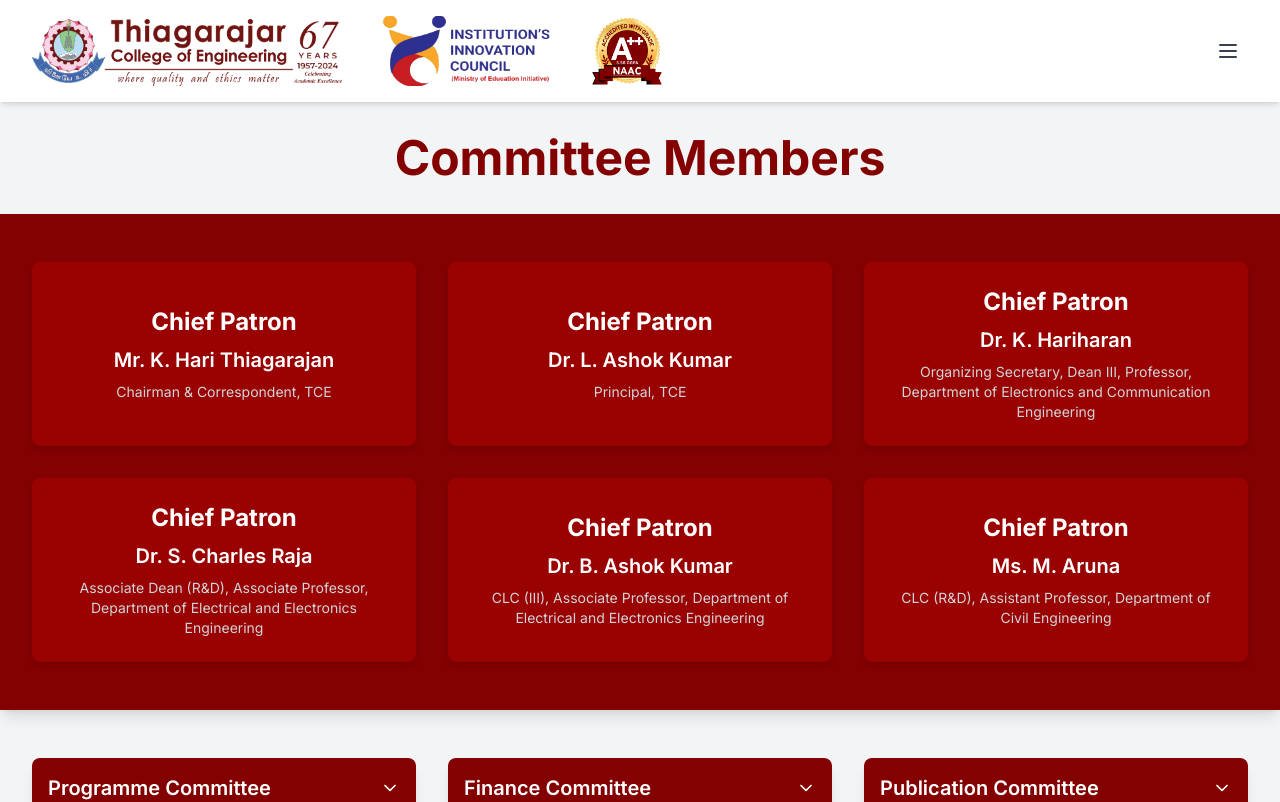
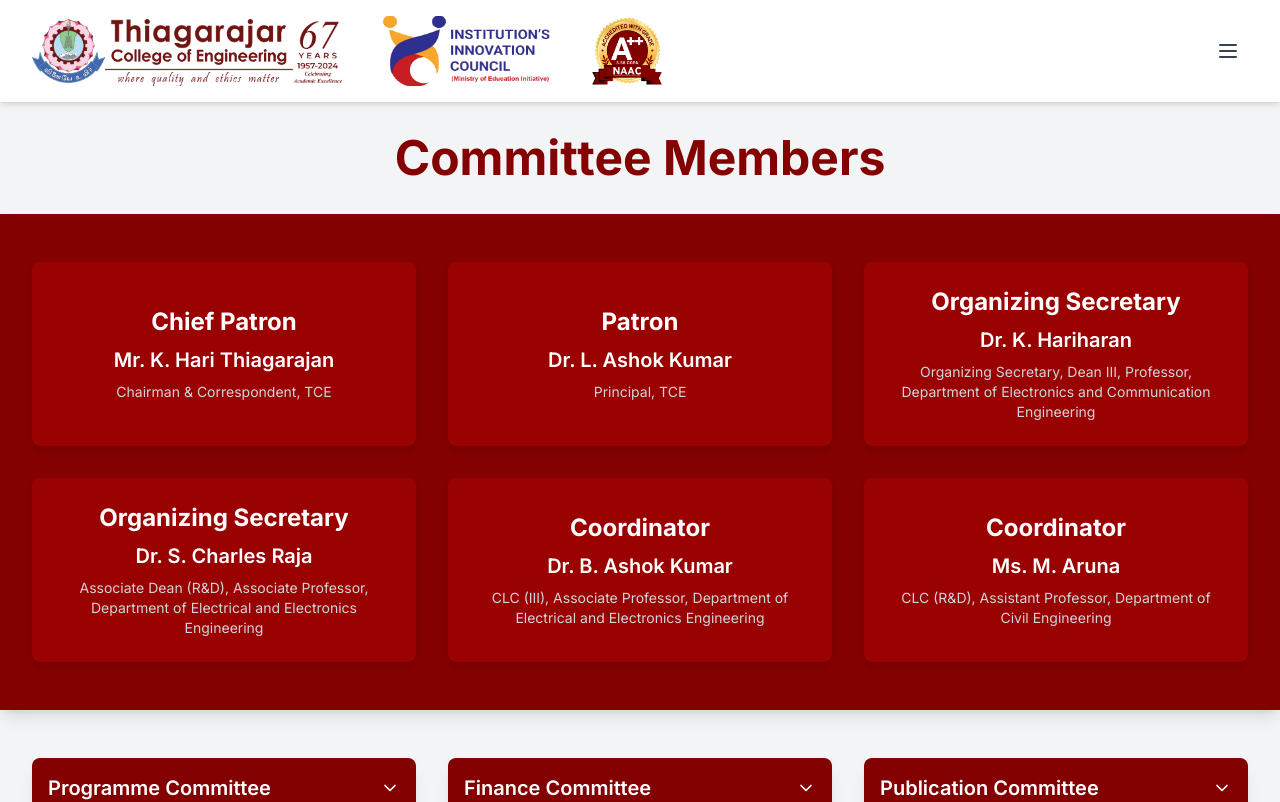
Before and after one commit to kmrsanthosh/TCEResearchConclave, a Next.js app: page /committee in a window 1280 px wide. Shown: the top 802 px of the page. Built offline with nearby package versions, Linux system fonts and the light colour scheme.

Commit message:
Added Committee Designation

```diff
--- a/app/committee/page.tsx
+++ b/app/committee/page.tsx
@@ -3,6 +3,7 @@ import React from "react";
 interface CommitteeMember {
   name: string;
   designation?: string;
+  committeeDesignation?: string;
 }
 
 interface Committee {
@@ -13,30 +14,36 @@ const chiefPatrons: CommitteeMember[] = [
   {
     name: "Mr. K. Hari Thiagarajan",
     designation: "Chairman & Correspondent, TCE",
+    committeeDesignation: "Chief Patron",
   },
   {
     name: "Dr. L. Ashok Kumar",
     designation: "Principal, TCE",
+    committeeDesignation: "Patron",
   },
   {
     name: "Dr. K. Hariharan",
     designation:
       "Organizing Secretary, Dean III, Professor, Department of Electronics and Communication Engineering",
+    committeeDesignation: "Organizing Secretary",
   },
   {
     name: "Dr. S. Charles Raja",
     designation:
       "Associate Dean (R&D), Associate Professor, Department of Electrical and Electronics Engineering",
+    committeeDesignation: "Organizing Secretary",
   },
   {
     name: "Dr. B. Ashok Kumar",
     designation:
       "CLC (III), Associate Professor, Department of Electrical and Electronics Engineering",
+    committeeDesignation: "Coordinator",
   },
   {
     name: "Ms. M. Aruna",
     designation:
       "CLC (R&D), Assistant Professor, Department of Civil Engineering",
+    committeeDesignation: "Coordinator",
   },
 ];
 
@@ -246,7 +253,9 @@ const page = () => {
                 key={index}
                 className="flex flex-col items-center justify-center space-y-2 text-center text-white bg-[#9a0101] rounded-lg p-6 shadow-md hover:shadow-xl transition-shadow duration-300"
               >
-                <h2 className="text-2xl font-bold">Chief Patron</h2>
+                <h2 className="text-2xl font-bold">
+                  {patron.committeeDesignation}
+                </h2>
                 <h1 className="text-xl font-semibold">{patron.name}</h1>
                 <p className="text-sm text-gray-300">{patron.designation}</p>
               </div>
```
